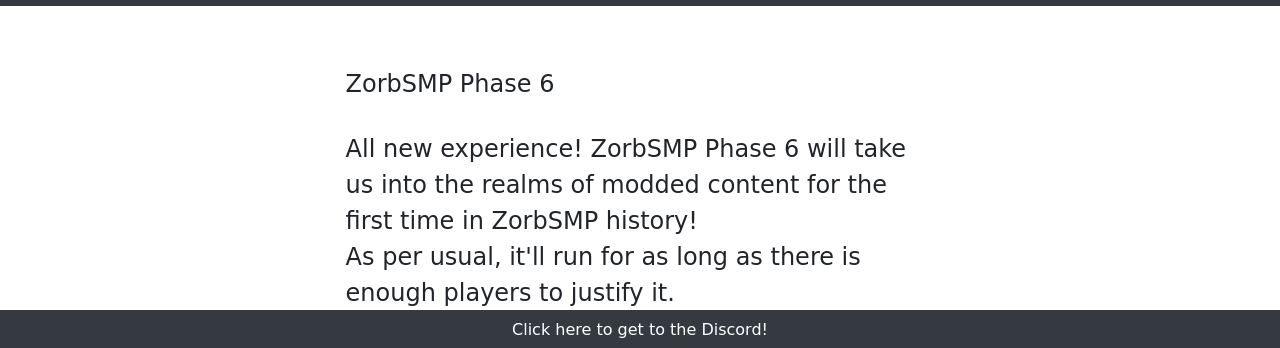
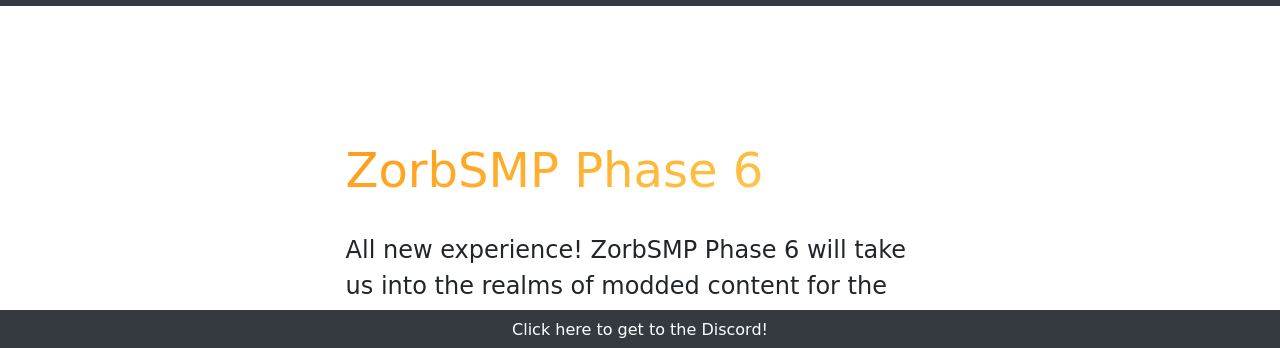
Before and after one commit to KeyboardKobold/zorbsmp, a Vue app: page /#/phase6 in a window 1280 px wide. Shown: the part 450-798 px from the top of the page. Built offline with nearby package versions, Linux system fonts and the light colour scheme.

Commit message:
fixed npm build, fixed nav with phase 6, added better header styling for pahse 6

```diff
--- a/src/App.vue
+++ b/src/App.vue
@@ -4,19 +4,19 @@
     <div id="content">
       <router-view></router-view>
     </div>
-    <Footer id="footer"/>
+    <ZorbFooter id="footer"/>
   </div>
 </template>
 
 <script>
 import Banner from "@/components/Banner";
-import Footer from "./components/Footer.vue";
+import ZorbFooter from "./components/Footer.vue";
 
 export default {
   name: 'App',
   components: {
     Banner,
-    Footer
+    ZorbFooter
 }
 }
 </script>
--- a/src/components/Burger.vue
+++ b/src/components/Burger.vue
@@ -22,7 +22,7 @@
         <b-collapse id="navbar-toggle-collapse" is-nav>
         <b-navbar-nav class="ml-auto">
             <b-nav-item :to="{ name: 'Shit about ZorbSMP'}">Shit about ZorbSMP</b-nav-item>
-            <b-nav-item :to="{ name: 'Shit about Phase 5'}">Shit about Phase 5</b-nav-item>
+            <b-nav-item :to="{ name: 'Shit about Phase 6'}">Shit about Phase 6</b-nav-item>
             <b-nav-item :to="{ name: 'Gallery', params: { phase: '5' }}">Gallery Phase 5</b-nav-item>
             <b-nav-item :to="{ name: 'DynMap'}">DynMap</b-nav-item>
             <b-nav-item :to="{ name: 'Raccoon'}">Raccoon</b-nav-item>
--- a/src/views/Phase6.vue
+++ b/src/views/Phase6.vue
@@ -65,6 +65,14 @@
   font-size: 1.5em;
   margin: 1em 0 0 0;
 }
+h4 {
+  margin-top: 1.5em;
+  font-size: 3em;
+  background: -webkit-linear-gradient(109.6deg, rgb(255, 207, 84) 11.2%, rgb(255, 158, 27) 91.1%);
+  background-clip: text;
+  -webkit-background-clip: text;
+  -webkit-text-fill-color: transparent;
+}
 
 .content {
   margin: 0 20% 0 20%;
```
Also changed, not shown: package.json (+8 -3 lines), 1 other file (tests, documents, lock files or other folders).
